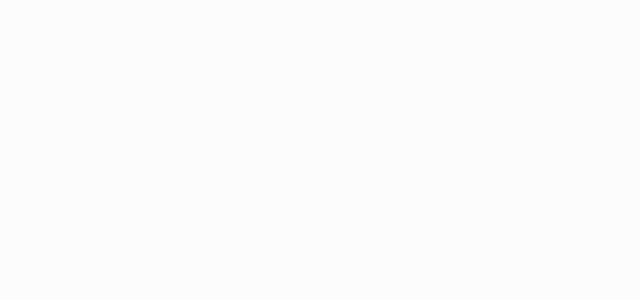
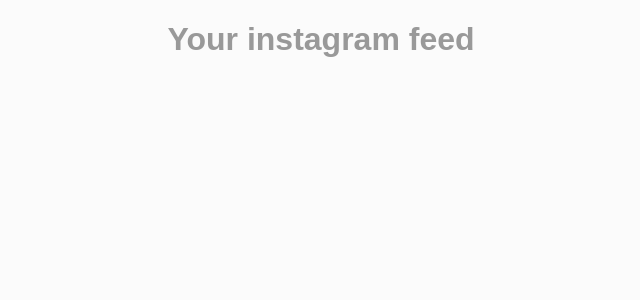
Before and after one commit to MrRob0t404/instagram-clone, a React (Create React App) app in the folder frontend/: page /1 in a window 1280 px wide. Shown: the top 300 px of the page, without its empty margins (319-959 px from the left). Built offline with nearby package versions, Linux system fonts and the light colour scheme.

Commit message:
added packages needed to package.json file as well as connecting the feed as soon as someone registers/ login

```diff
--- a/frontend/package.json
+++ b/frontend/package.json
@@ -5,6 +5,7 @@
   "dependencies": {
     "react": "^16.2.0",
     "react-dom": "^16.2.0",
+    "react-router-dom": "^4.2.2",
     "react-scripts": "1.1.1"
   },
   "scripts": {
--- a/frontend/src/App.js
+++ b/frontend/src/App.js
@@ -1,26 +1,21 @@
-import React, { Component } from 'react';
-import { Route, Link, Switch } from 'react-router-dom';
+import React, {Component} from 'react';
+import {Route, Link, Switch} from 'react-router-dom';
 import logo from './logo.svg';
 import './App.css';
 
 import Register from './users/Register';
 import Login from './users/Login';
+import Feed from './users/Feed'
 
 class App extends Component {
-  // login = () => {
-  //   return (
-  //     <div>
-  //       <h1>Instagram</h1>
-  //     </div>
-  //   )
-  // }
 
   render() {
     return (
       <div className="App">
         <Switch>
-          <Route exact path='/' component={Register} />
-          <Route path='/login' component={Login} />
+          <Route exact path='/' component={Register}/>
+          <Route path='/login' component={Login}/>
+          <Route path='/:username' component={Feed}/>
         </Switch>
       </div>
     );
--- a/frontend/src/users/Feed.js
+++ b/frontend/src/users/Feed.js
@@ -1,5 +1,14 @@
-import React, { Component } from 'react';
+import React, {Component} from 'react';
 
 export default class UserFeed extends Component {
+    constructor() {
+        super()
+        this.state = {}
+    }
 
+    render() {
+        return (
+            <h1>Your instagram feed</h1>
+        )
+    }
 }
```
Also changed, not shown: frontend/src/users/Profile.js (line endings or trailing spaces).
